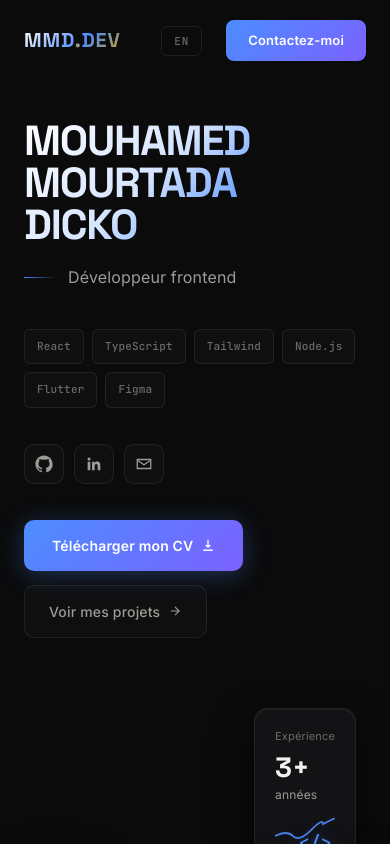
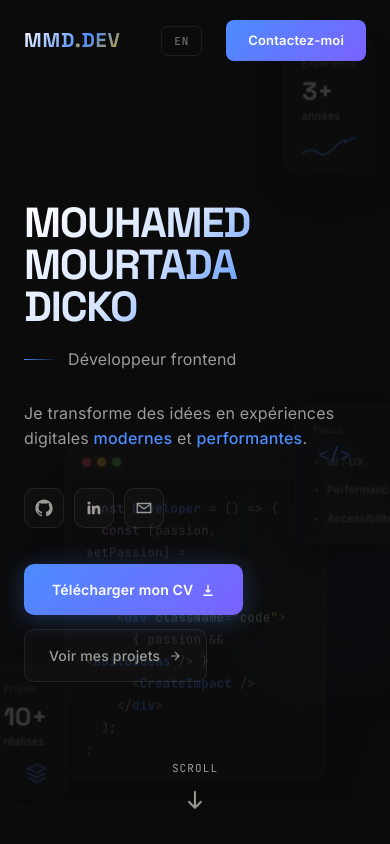
Before and after one commit to mouhamedm/lumora, a React (Vite) app: page / in a window 390 px wide. Shown: the top 844 px of the page. Built offline with nearby package versions, Linux system fonts and the light colour scheme.

Commit message:
Ajout fonctionnalité X

```diff
--- a/src/sections/Hero/Hero.css
+++ b/src/sections/Hero/Hero.css
@@ -145,7 +145,7 @@
 .hero__role {
   font-size: clamp(16px, 2vw, 20px);
   color: var(--text-secondary);
-  margin: 20px 0 40px;
+  margin: 20px 0 30px;
   font-weight: 400;
   letter-spacing: 0.01em;
   display: flex;
@@ -430,12 +430,12 @@
 }
 
 .hero__manifesto {
-  text-align: center;
+  text-align: left;
   font-family: var(--font-body);
   font-size: 16px;
   color: var(--text-secondary);
   line-height: 1.6;
-  margin-top: 40px;
+  margin-bottom: 36px;
 }
 
 .hero__manifesto .highlight {
@@ -534,16 +534,62 @@
 /* ─── RESPONSIVE ───────────────────────────────────────────────────────────── */
 @media (max-width: 960px) {
   .hero {
-    grid-template-columns: 1fr;
-    padding: 120px 24px 60px;
-    gap: 40px;
+    grid-template-columns: 1fr 1fr;
+    padding: 120px 32px 60px;
+    gap: 24px;
+    min-height: 60vh;
   }
 
   .hero__scene {
-    height: 360px;
+    height: 320px;
+  }
+
+  .code-card {
+    width: 220px;
+  }
+
+  .hero__float-card {
+    transform: scale(0.85);
+  }
+}
+
+@media (max-width: 768px) {
+  .hero {
+    display: flex;
+    flex-direction: column;
+    justify-content: center;
+    padding: 100px 24px 60px;
+    min-height: 100vh;
+  }
+
+  .hero__content {
+    position: relative;
+    z-index: 2;
+    width: 100%;
+  }
+
+  .hero__right {
+    position: absolute;
+    inset: 0;
+    z-index: 0;
+    opacity: 0.2;
+    pointer-events: none;
+    display: flex;
+    align-items: center;
+    justify-content: center;
+    overflow: hidden;
+  }
+
+  .hero__scene {
+    height: 100%;
+    width: 100%;
   }
 
   .code-card {
     width: 260px;
   }
+
+  .hero__float-card {
+    transform: scale(0.9);
+  }
 }
--- a/src/sections/Hero/Hero.tsx
+++ b/src/sections/Hero/Hero.tsx
@@ -1,8 +1,6 @@
 import { useEffect, useRef } from 'react';
 import gsap from 'gsap';
 import './Hero.css';
-
-const TECH_TAGS = ['React', 'TypeScript', 'Tailwind', 'Node.js', 'Flutter', 'Figma'];
 
 export default function Hero() {
   const sceneRef = useRef<HTMLDivElement>(null);
@@ -113,12 +111,9 @@ export default function Hero() {
 
         <p className="hero__role">Développeur frontend</p>
 
-        {/* Tech stack badges */}
-        <div className="hero__tags">
-          {TECH_TAGS.map((tag) => (
-            <span key={tag} className="hero__tag">{tag}</span>
-          ))}
-        </div>
+        <p className="hero__manifesto">
+          Je transforme des idées en expériences digitales <span className="highlight">modernes</span> et <span className="highlight">performantes</span>.
+        </p>
 
         {/* Socials */}
         <div className="hero__socials">
@@ -235,10 +230,6 @@ export default function Hero() {
           {/* Floating symbols */}
           <div className="hero__symbol hero__symbol--code">&lt;/&gt;</div>
         </div>
-
-        <p className="hero__manifesto">
-          Je transforme des idées en expériences digitales <span className="highlight">modernes</span> et <span className="highlight">performantes</span>.
-        </p>
       </div>
 
       {/* Scroll Indicator */}
```
